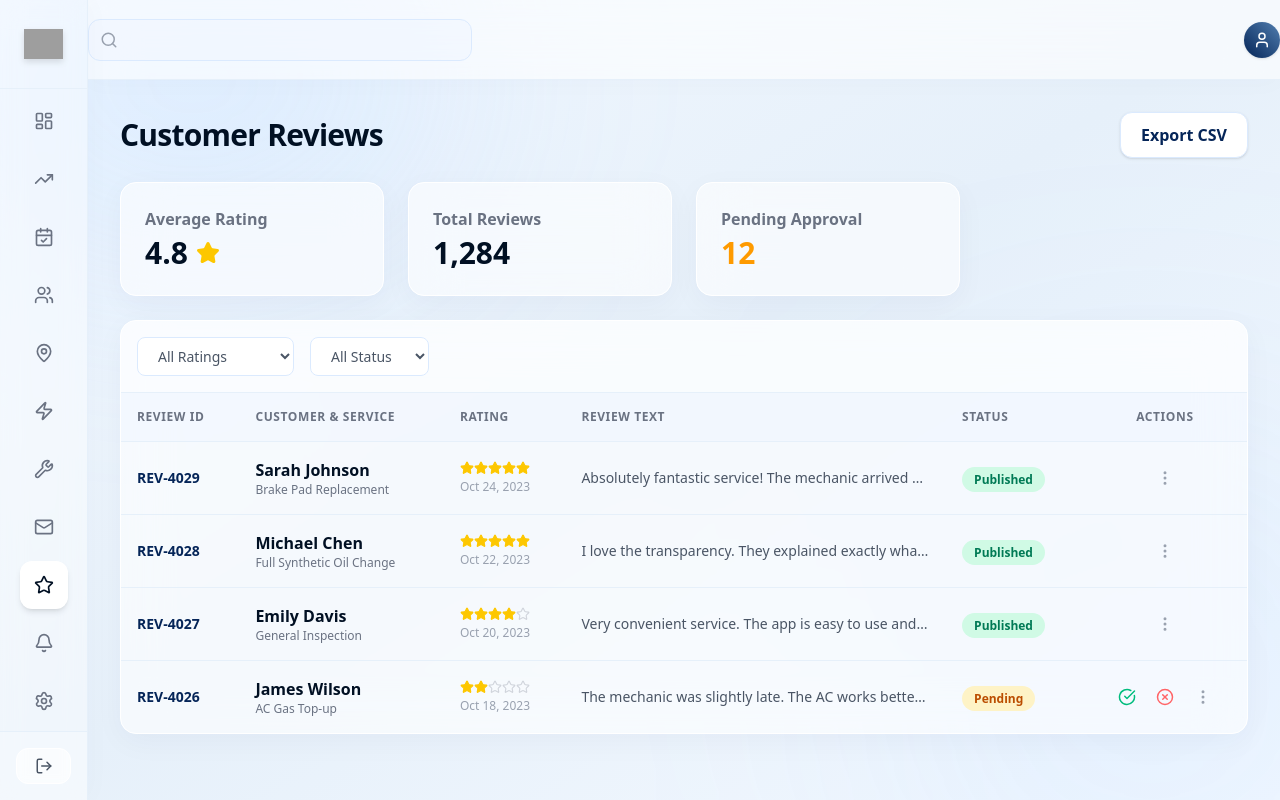
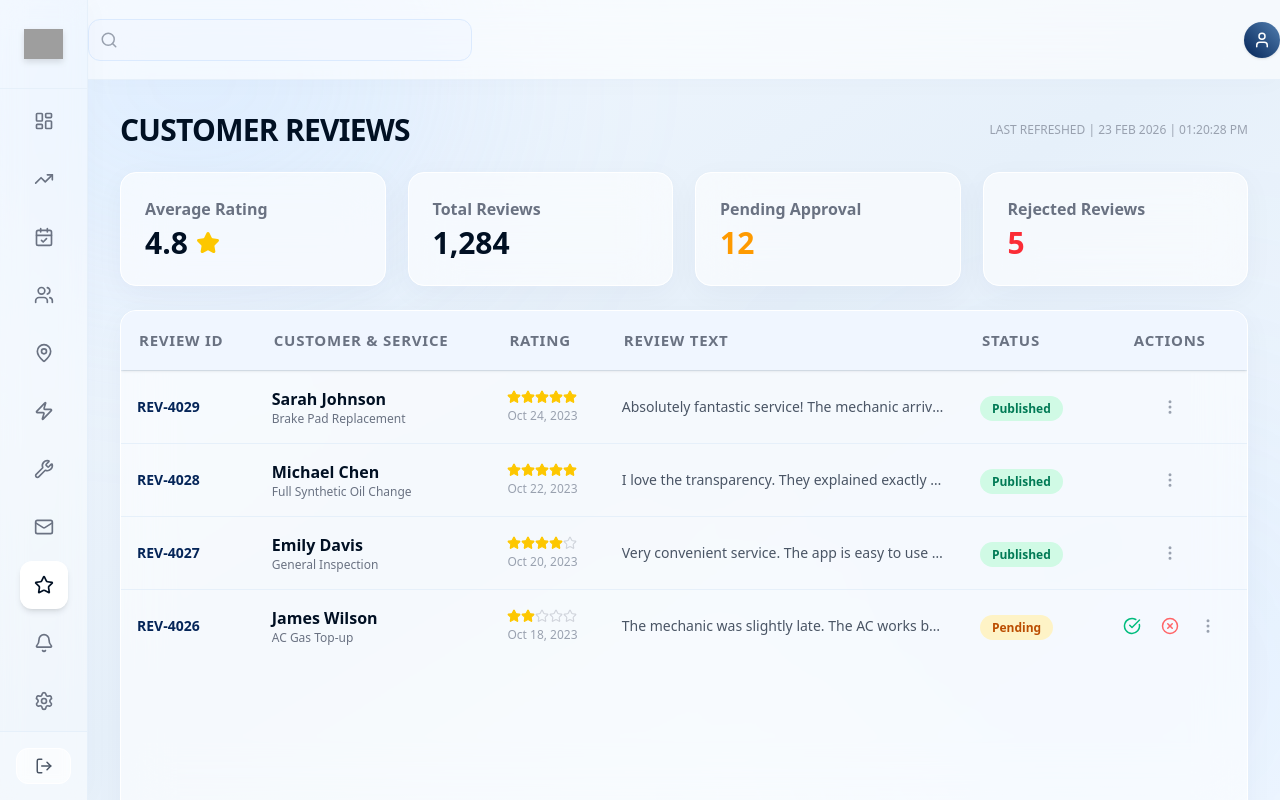
Before and after one commit to sinhagouravv/VehicleeCare, a React (Vite) app in the folder admin/: page /reviews in a window 1280 px wide. Built offline with nearby package versions, Linux system fonts and the light colour scheme; grey boxes are pictures that could not be loaded.

Commit message:
Fixed bug

```diff
--- a/admin/src/pages/Bookings.jsx
+++ b/admin/src/pages/Bookings.jsx
@@ -1,6 +1,6 @@
-import React, { useState, useEffect } from 'react';
+import React, { useState, useEffect, useCallback } from 'react';
 import { createPortal } from 'react-dom';
-import { Search, MoreVertical, Eye, Download, X, Trash2 } from 'lucide-react';
+import { Search, MoreVertical, Eye, Download, X, Trash2, RefreshCw } from 'lucide-react';
 import { jsPDF } from 'jspdf';
 import autoTable from 'jspdf-autotable';
 
@@ -10,23 +10,34 @@ const Bookings = () => {
     const [selectedBooking, setSelectedBooking] = useState(null);
     const [isViewModalOpen, setIsViewModalOpen] = useState(false);
 
-    useEffect(() => {
-        const fetchBookings = async () => {
+    const [refreshing, setRefreshing] = useState(false);
+    const [lastRefreshed, setLastRefreshed] = useState(null);
+
+    const fetchBookings = useCallback(async (silent = false) => {
         try {
-                // In production, add authentication headers (e.g. `Authorization: Bearer ${token}`)
+            if (!silent) setLoading(true);
+            else setRefreshing(true);
             const res = await fetch('http://localhost:5001/api/bookings');
             const result = await res.json();
             if (result.success && result.data) {
                 setBookings(result.data);
+                setLastRefreshed(new Date());
             }
         } catch (err) {
             console.error("Error fetching bookings:", err);
         } finally {
             setLoading(false);
+            setRefreshing(false);
         }
-        };
+    }, []);
+
+    useEffect(() => {
         fetchBookings();
-    }, []);
+        // Poll every 5 seconds for new bookings
+        const interval = setInterval(() => fetchBookings(true), 5000);
+        return () => clearInterval(interval);
+    }, [fetchBookings]);
+
 
     const getStatusColor = (status) => {
         switch (status) {
@@ -153,6 +164,12 @@ const Bookings = () => {
         <div className="space-y-6 max-w-[92rem] mx-auto  ">
             <div className="flex justify-between items-center">
                 <h1 className="text-3xl font-bold text-[#011023] uppercase tracking-tight">Manage Bookings</h1>
+                <div className="flex items-center gap-2 text-xs uppercase text-gray-400 font-medium self-center">
+                    {/* {refreshing && <span className="w-1.5 h-1.5 rounded-full bg-[#527FB0] animate-pulse inline-block" />} */}
+                    {lastRefreshed
+                        ? `Last refreshed | ${lastRefreshed.toLocaleDateString('en-IN', { day: '2-digit', month: 'short', year: 'numeric' })} | ${lastRefreshed.toLocaleTimeString('en-IN', { hour: '2-digit', minute: '2-digit', second: '2-digit', hour12: true })}`
+                        : 'Loading…'}
+                </div>
             </div>
 
             {/* Main Content Table (Glassmorphism) */}
@@ -191,7 +208,7 @@ const Bookings = () => {
                                     </td>
                                     <td className="p-4 text-center w-[18%]">
                                         <div className="font-bold text-[#011023]">{booking.user?.name || "Unknown"}</div>
-                                        <div className="text-xs text-gray-500">{booking.user?.phone || ""}</div>
+                                        <div className="text-xs text-gray-500 font-mono tracking-wide">{booking.user?.userId || ""}</div>
                                     </td>
                                     <td className="p-4 text-center w-[25%]">
                                         <div className="font-semibold text-gray-800 text-sm " title={booking.service?.title}>
@@ -283,7 +300,13 @@ const Bookings = () => {
                                         <h4 className="text-sm font-bold text-gray-400 uppercase tracking-wider">Payment</h4>
                                         <div className="bg-blue-50/30 pt-6 pb-3 rounded-xl border border-blue-50 flex items-center gap-3">
                                             <span className="text-2xl font-black text-[#011023]">₹{selectedBooking.payment?.amount || selectedBooking.service?.price || '0'}</span>
+                                            {selectedBooking.payment?.status === 'Partially Paid' ? (
+                                                <span className="text-amber-700 bg-amber-100 px-2 py-0.5 rounded text-xs font-bold uppercase tracking-wide">Partially Paid</span>
+                                            ) : selectedBooking.payment?.status === 'Completed' ? (
                                                 <span className="text-emerald-700 bg-emerald-100 px-2 py-0.5 rounded text-xs font-bold uppercase tracking-wide">Paid</span>
+                                            ) : (
+                                                <span className="text-gray-500 bg-gray-100 px-2 py-0.5 rounded text-xs font-bold uppercase tracking-wide">Pending</span>
+                                            )}
                                         </div>
                                     </div>
                                     <div className="flex items-center gap-4">
--- a/admin/src/pages/ChargingStations.jsx
+++ b/admin/src/pages/ChargingStations.jsx
@@ -14,56 +14,39 @@ const ChargingStations = () => {
     };
 
     return (
-        <div className="space-y-6 max-w-[92rem] mx-auto ">
+        <div className="space-y-6 max-w-[92rem]  mx-auto ">
             <div className="flex justify-between items-center">
-                <h1 className="text-3xl font-extrabold text-[#011023] tracking-tight">Charging Stations</h1>
-                <button className="flex items-center gap-2 px-5 py-2.5 bg-gradient-to-r from-[#052558] to-[#527FB0] text-white font-bold rounded-xl shadow-md hover:opacity-90 transition-opacity">
+                <h1 className="text-3xl font-bold text-[#011023] uppercase tracking-tight">Charging Stations</h1>
+                <button className="flex items-center gap-2 px-5 py-2 bg-gradient-to-r from-[#052558] to-[#527FB0] text-white font-bold rounded-xl shadow-md hover:opacity-90 transition-opacity">
                     <Plus size={18} />
                     Add Station
                 </button>
             </div>
 
             <div className="bg-white/60 backdrop-blur-xl border border-white rounded-2xl shadow-[0_8px_30px_rgba(5,37,88,0.04)] overflow-hidden">
-                <div className="p-4 border-b border-[#e6f0fa] flex gap-4 bg-white/40 justify-between items-center">
-                    <div className="relative w-72">
-                        <Search className="absolute left-3 top-1/2 transform -translate-y-1/2 text-gray-400" size={16} />
-                        <input
-                            type="text"
-                            placeholder="Search by name, city, ID..."
-                            className="w-full pl-9 pr-4 py-2 bg-white border border-blue-100 rounded-lg focus:outline-none focus:ring-2 focus:ring-[#527FB0]/30 text-sm font-medium text-[#011023] placeholder-gray-400"
-                        />
-                    </div>
-                    <select className="px-4 py-2 bg-white border border-blue-100 rounded-lg text-sm font-medium text-gray-600 focus:outline-none focus:ring-2 focus:ring-[#527FB0]/30 cursor-pointer">
-                        <option>All Statuses</option>
-                        <option>Operational</option>
-                        <option>Maintenance</option>
-                        <option>Offline</option>
-                    </select>
-                </div>
-
-                <div className="overflow-x-auto">
+                <div className="overflow-x-hidden overflow-y-auto h-[875px] relative">
                     <table className="w-full text-left border-collapse">
-                        <thead>
-                            <tr className="bg-blue-50/50 text-xs uppercase tracking-wider text-gray-500 border-b border-[#e6f0fa]">
-                                <th className="p-4 font-bold">Station Info</th>
-                                <th className="p-4 font-bold">Location</th>
-                                <th className="p-4 font-bold text-center">Ports</th>
-                                <th className="p-4 font-bold">Charger Type</th>
-                                <th className="p-4 font-bold text-center">Status</th>
-                                <th className="p-4 font-bold text-center">Manage</th>
+                        <thead className="sticky top-0 z-10 shadow-sm">
+                            <tr className="bg-[#f0f6ff] text-[15px] uppercase tracking-wider text-gray-500 border-b border-[#e6f0fa]">
+                                <th className="p-4.5 font-bold">Station ID</th>
+                                <th className="p-4.5 font-bold">Station Name</th>
+                                <th className="p-4.5 font-bold">Location</th>
+                                <th className="p-4.5 font-bold text-center">Ports</th>
+                                <th className="p-4.5 font-bold">Charger Type</th>
+                                <th className="p-4.5 font-bold text-center">Status</th>
+                                <th className="p-4.5 font-bold text-center">Manage</th>
                             </tr>
                         </thead>
-                        <tbody className="divide-y divide-[#e6f0fa]">
+                        <tbody className="divide-y text-[13px] uppercase divide-[#e6f0fa]">
                             {stations.map((station) => (
                                 <tr key={station.id} className="hover:bg-blue-50/30 transition-colors">
                                     <td className="p-4">
+                                        <div className=''>
+                                            <div className="font-bold text-[#011023]">{station.id}</div>
+                                        </div>
                                         <div className="flex items-center gap-3">
-                                            <div className="p-2 bg-green-50 text-green-500 rounded-lg">
-                                                <Zap size={18} />
-                                            </div>
                                             <div>
                                                 <div className="font-bold text-[#011023]">{station.name}</div>
-                                                <div className="text-xs text-gray-500">ID: {station.id}</div>
                                             </div>
                                         </div>
                                     </td>
--- a/admin/src/pages/Dashboard.jsx
+++ b/admin/src/pages/Dashboard.jsx
@@ -13,8 +13,7 @@ const Dashboard = () => {
         <div className="space-y-8 max-w-[92rem] mx-auto ">
             <div className="flex justify-between items-center">
                 <div>
-                    <h1 className="text-3xl font-extrabold text-[#011023] tracking-tight">Overview</h1>
-                    <p className="text-gray-500 font-medium mt-1">Welcome back. Here's what's happening today.</p>
+                    <h1 className="text-3xl font-bold text-[#011023] uppercase tracking-tight">Dashboard</h1>
                 </div>
             </div>
 
--- a/admin/src/pages/Messages.jsx
+++ b/admin/src/pages/Messages.jsx
@@ -1,4 +1,4 @@
-import React, { useState, useEffect } from 'react';
+import React, { useState, useEffect, useCallback } from 'react';
 import { createPortal } from 'react-dom';
 import { Mail, Eye, Trash2, X } from 'lucide-react';
 
@@ -7,22 +7,29 @@ const Messages = () => {
     const [loading, setLoading] = useState(true);
     const [selectedMessage, setSelectedMessage] = useState(null);
 
-    useEffect(() => {
-        const fetchMessages = async () => {
+    const [lastRefreshed, setLastRefreshed] = useState(null);
+
+    const fetchMessages = useCallback(async (silent = false) => {
         try {
+            if (!silent) setLoading(true);
             const res = await fetch('http://localhost:5001/api/messages');
             const result = await res.json();
             if (result.success && result.data) {
                 setMessages(result.data);
+                setLastRefreshed(new Date());
             }
         } catch (err) {
             console.error("Error fetching messages:", err);
         } finally {
-                setLoading(false);
+            if (!silent) setLoading(false);
         }
-        };
+    }, []);
+
+    useEffect(() => {
         fetchMessages();
-    }, []);
+        const interval = setInterval(() => fetchMessages(true), 5000);
+        return () => clearInterval(interval);
+    }, [fetchMessages]);
 
     const handleDelete = async (id) => {
         if (!window.confirm("Are you sure you want to delete this message?")) return;
@@ -69,6 +76,11 @@ const Messages = () => {
         <div className="space-y-6 max-w-[92rem] mx-auto ">
             <div className="flex justify-between items-center">
                 <h1 className="text-3xl font-bold text-[#011023] uppercase tracking-tight">Messages</h1>
+                <div className="text-xs uppercase text-gray-400 font-medium self-center">
+                    {lastRefreshed
+                        ? `Last refreshed | ${lastRefreshed.toLocaleDateString('en-IN', { day: '2-digit', month: 'short', year: 'numeric' })} | ${lastRefreshed.toLocaleTimeString('en-IN', { hour: '2-digit', minute: '2-digit', second: '2-digit', hour12: true })}`
+                        : 'Loading…'}
+                </div>
             </div>
 
             {/* Stats Overview */}
@@ -102,7 +114,7 @@ const Messages = () => {
                                 <th className="p-4.5 font-bold text-center">Actions</th>
                             </tr>
                         </thead>
-                        <tbody className="divide-y divide-[#e6f0fa]">
+                        <tbody className="divide-y text-[13px] divide-[#e6f0fa]">
                             {messages.map((message) => (
                                 <tr key={message._id} className="hover:bg-white/50 transition-colors group">
                                     <td className="p-4.5">
--- a/admin/src/pages/Notifications.jsx
+++ b/admin/src/pages/Notifications.jsx
@@ -1,4 +1,4 @@
-import React, { useState, useEffect } from 'react';
+import React, { useState, useEffect, useCallback } from 'react';
 import { Bell, UserPlus, CalendarCheck, MessageSquare, Star, Zap, Warehouse, Loader2, CheckCheck, Trash2 } from 'lucide-react';
 
 const EVENT_CONFIG = {
@@ -49,23 +49,29 @@ const timeAgo = (dateStr) => {
 const Notifications = () => {
     const [notifications, setNotifications] = useState([]);
     const [loading, setLoading] = useState(true);
+    const [lastRefreshed, setLastRefreshed] = useState(null);
     const [unread, setUnread] = useState(0);
 
-    const fetchNotifications = async () => {
+    const fetchNotifications = useCallback(async (silent = false) => {
         try {
-            setLoading(true);
+            if (!silent) setLoading(true);
             const res = await fetch('http://localhost:5001/api/notifications');
             const data = await res.json();
             setNotifications(data.data || []);
             setUnread(data.unreadCount || 0);
+            setLastRefreshed(new Date());
         } catch (e) {
             console.error(e);
         } finally {
-            setLoading(false);
+            if (!silent) setLoading(false);
         }
-    };
+    }, []);
 
-    useEffect(() => { fetchNotifications(); }, []);
+    useEffect(() => {
+        fetchNotifications();
+        const interval = setInterval(() => fetchNotifications(true), 5000);
+        return () => clearInterval(interval);
+    }, [fetchNotifications]);
 
     const markRead = async (id) => {
         await fetch(`http://localhost:5001/api/notifications/${id}/read`, { method: 'PATCH' });
@@ -89,22 +95,14 @@ const Notifications = () => {
     return (
         <div className="space-y-6 max-w-[92rem] mx-auto">
             <div className="flex justify-between items-center">
-                <h1 className="text-3xl font-bold text-[#011023] uppercase tracking-tight flex items-center gap-3">
+                <h1 className="text-3xl font-bold text-[#011023] uppercase tracking-tight">
                     Notifications
-                    {unread > 0 && (
-                        <span className="flex items-center justify-center min-w-[28px] h-7 bg-[#052558] text-white text-xs font-black rounded-full px-2">
-                            {unread}
-                        </span>
-                    )}
                 </h1>
-                {unread > 0 && (
-                    <button
-                        onClick={markAllRead}
-                        className="flex items-center gap-1.5 text-sm font-bold text-[#052558] hover:text-[#1a4a8a] transition-colors"
-                    >
-                        <CheckCheck size={15} /> Mark all as read
-                    </button>
-                )}
+                <div className="text-xs uppercase text-gray-400 font-medium self-center">
+                    {lastRefreshed
+                        ? `Last refreshed | ${lastRefreshed.toLocaleDateString('en-IN', { day: '2-digit', month: 'short', year: 'numeric' })} | ${lastRefreshed.toLocaleTimeString('en-IN', { hour: '2-digit', minute: '2-digit', second: '2-digit', hour12: true })}`
+                        : 'Loading…'}
+                </div>
             </div>
 
             <div className="bg-white/70 backdrop-blur-md transform-gpu border border-white rounded-2xl shadow-[0_8px_30px_rgba(5,37,88,0.04)] overflow-hidden">
--- a/admin/src/pages/Reviews.jsx
+++ b/admin/src/pages/Reviews.jsx
@@ -1,7 +1,9 @@
-import React from 'react';
+import React, { useState, useEffect } from 'react';
 import { Star, MoreVertical, CheckCircle, XCircle } from 'lucide-react';
 
 const Reviews = () => {
+    const [lastRefreshed, setLastRefreshed] = useState(null);
+    useEffect(() => { setLastRefreshed(new Date()); }, []);
     // Mock Data for UI presentation
     const reviews = [
         { id: "REV-4029", customer: "Sarah Johnson", service: "Brake Pad Replacement", rating: 5, date: "Oct 24, 2023", status: "Published", text: "Absolutely fantastic service! The mechanic arrived on time and fixed my brake issue right in my driveway." },
@@ -13,16 +15,16 @@ const Reviews = () => {
     return (
         <div className="space-y-6 max-w-[92rem] mx-auto ">
             <div className="flex justify-between items-center">
-                <h1 className="text-3xl font-extrabold text-[#011023] tracking-tight">Customer Reviews</h1>
-                <div className="flex gap-3">
-                    <button className="px-5 py-2.5 bg-white text-[#052558] font-bold rounded-xl shadow-sm border border-blue-100 hover:bg-blue-50 transition-colors">
-                        Export CSV
-                    </button>
+                <h1 className="text-3xl font-bold text-[#011023] uppercase tracking-tight">Customer Reviews</h1>
+                <div className="text-xs uppercase text-gray-400 font-medium self-center">
+                    {lastRefreshed
+                        ? `Last refreshed | ${lastRefreshed.toLocaleDateString('en-IN', { day: '2-digit', month: 'short', year: 'numeric' })} | ${lastRefreshed.toLocaleTimeString('en-IN', { hour: '2-digit', minute: '2-digit', second: '2-digit', hour12: true })}`
+                        : 'Loading…'}
                 </div>
             </div>
 
             {/* Stats Overview */}
-            <div className="grid grid-cols-1 md:grid-cols-4 gap-6">
+            <div className="grid grid-cols-1 md:grid-cols-4 gap-5.5">
                 <div className="bg-white/60 backdrop-blur-xl border border-white p-6 rounded-2xl shadow-[0_8px_30px_rgba(5,37,88,0.04)]">
                     <p className="text-gray-500 font-semibold mb-1">Average Rating</p>
                     <div className="flex items-center gap-2">
@@ -38,37 +40,24 @@ const Reviews = () => {
                     <p className="text-gray-500 font-semibold mb-1">Pending Approval</p>
                     <p className="text-3xl font-black text-amber-500">12</p>
                 </div>
+                <div className="bg-white/60 backdrop-blur-xl border border-white p-6 rounded-2xl shadow-[0_8px_30px_rgba(5,37,88,0.04)]">
+                    <p className="text-gray-500 font-semibold mb-1">Rejected Reviews</p>
+                    <p className="text-3xl font-black text-red-500">5</p>
+                </div>
             </div>
 
             {/* Main Content Table (Glassmorphism design matching frontend) */}
-            <div className="bg-white/60 backdrop-blur-xl border border-white rounded-2xl shadow-[0_8px_30px_rgba(5,37,88,0.04)] overflow-hidden">
-
-                {/* Filters */}
-                <div className="p-4 border-b border-[#e6f0fa] flex gap-4 bg-white/40">
-                    <select className="px-4 py-2 bg-white border border-blue-100 rounded-lg text-sm font-medium text-gray-600 focus:outline-none focus:ring-2 focus:ring-[#527FB0]/30 cursor-pointer">
-                        <option>All Ratings</option>
-                        <option>5 Stars</option>
-                        <option>4 Stars</option>
-                        <option>3 Stars & Below</option>
-                    </select>
-                    <select className="px-4 py-2 bg-white border border-blue-100 rounded-lg text-sm font-medium text-gray-600 focus:outline-none focus:ring-2 focus:ring-[#527FB0]/30 cursor-pointer">
-                        <option>All Status</option>
-                        <option>Published</option>
-                        <option>Pending</option>
-                        <option>Rejected</option>
-                    </select>
-                </div>
-
-                <div className="overflow-x-auto">
+            <div className="bg-white/60 backdrop-blur-xl max-h-[50rem] border border-white rounded-2xl shadow-[0_8px_30px_rgba(5,37,88,0.04)] overflow-hidden">
+                <div className="overflow-x-hidden overflow-y-auto h-[700px] relative">
                     <table className="w-full text-left border-collapse">
-                        <thead>
-                            <tr className="bg-blue-50/50 text-xs uppercase tracking-wider text-gray-500 border-b border-[#e6f0fa]">
-                                <th className="p-4 font-bold">Review ID</th>
-                                <th className="p-4 font-bold">Customer & Service</th>
-                                <th className="p-4 font-bold">Rating</th>
-                                <th className="p-4 font-bold max-w-xs">Review Text</th>
-                                <th className="p-4 font-bold">Status</th>
-                                <th className="p-4 font-bold text-center">Actions</th>
+                        <thead className="sticky top-0 z-10 shadow-sm">
+                            <tr className="bg-[#f0f6ff] text-[15px] uppercase tracking-wider text-gray-500 border-b border-[#e6f0fa]">
+                                <th className="p-4.5 font-bold">Review ID</th>
+                                <th className="p-4.5 font-bold">Customer & Service</th>
+                                <th className="p-4.5 font-bold">Rating</th>
+                                <th className="p-4.5 font-bold max-w-xs">Review Text</th>
+                                <th className="p-4.5 font-bold">Status</th>
+                                <th className="p-4.5 font-bold text-center">Actions</th>
                             </tr>
                         </thead>
                         <tbody className="divide-y divide-[#e6f0fa]">
--- a/admin/src/pages/Users.jsx
+++ b/admin/src/pages/Users.jsx
@@ -1,4 +1,4 @@
-import React, { useState, useEffect } from 'react';
+import React, { useState, useEffect, useCallback } from 'react';
 import { Eye, Download, UserX, Loader2, X, User, Mail, Phone, MapPin, Calendar, ShieldCheck, Clipboard, Ban } from 'lucide-react';
 import { createPortal } from 'react-dom';
 import { jsPDF } from 'jspdf';
@@ -18,23 +18,29 @@ const Users = () => {
     const [banSubmitting, setBanSubmitting] = useState(false);
     const [banSuccess, setBanSuccess] = useState('');
 
-    useEffect(() => {
-        const fetchUsers = async () => {
+    const [lastRefreshed, setLastRefreshed] = useState(null);
+
+    const fetchUsers = useCallback(async (silent = false) => {
         try {
-                setLoading(true);
+            if (!silent) setLoading(true);
             const res = await fetch('http://localhost:5001/api/users');
             if (!res.ok) throw new Error('Failed to fetch users');
             const data = await res.json();
             setUsers(data.data || []);
+            setLastRefreshed(new Date());
         } catch (err) {
             console.error(err);
-                setError('Failed to load users. Is the backend running?');
+            if (!silent) setError('Failed to load users. Is the backend running?');
         } finally {
-                setLoading(false);
+            if (!silent) setLoading(false);
         }
-        };
+    }, []);
+
+    useEffect(() => {
         fetchUsers();
-    }, []);
+        const interval = setInterval(() => fetchUsers(true), 5000);
+        return () => clearInterval(interval);
+    }, [fetchUsers]);
 
     const getRoleBadge = (role) => {
         switch (role) {
@@ -163,6 +169,11 @@ const Users = () => {
         <div className="space-y-6 max-w-[92rem] mx-auto">
             <div className="flex justify-between items-center">
                 <h1 className="text-3xl font-bold text-[#011023] uppercase tracking-tight">Manage Users</h1>
+                <div className="text-xs uppercase text-gray-400 font-medium self-center">
+                    {lastRefreshed
+                        ? `Last refreshed | ${lastRefreshed.toLocaleDateString('en-IN', { day: '2-digit', month: 'short', year: 'numeric' })} | ${lastRefreshed.toLocaleTimeString('en-IN', { hour: '2-digit', minute: '2-digit', second: '2-digit', hour12: true })}`
+                        : 'Loading…'}
+                </div>
             </div>
 
             {/* Main Content Table */}
```
Also changed, not shown: admin/src/pages/Analytics.jsx (+6 -6 lines). Lines whose indentation alone changed are shown as unchanged.
